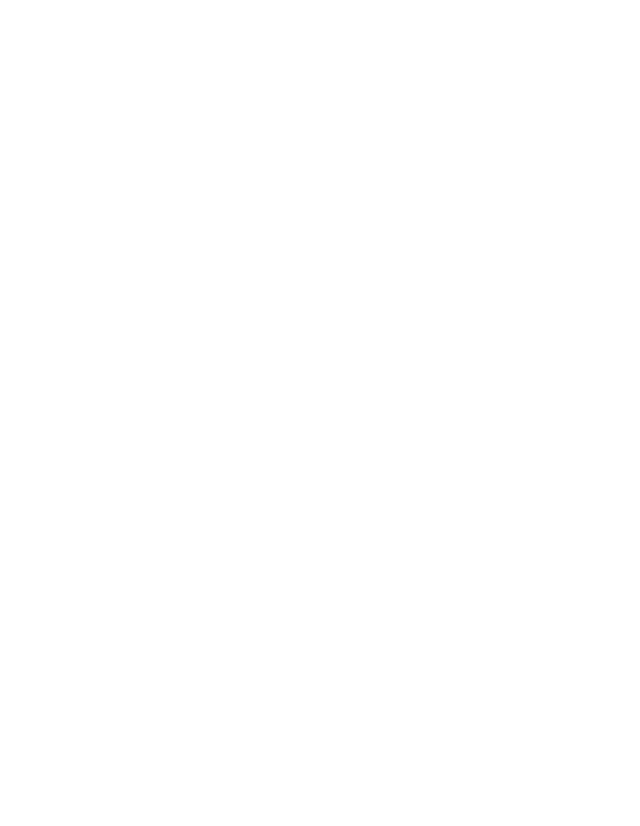
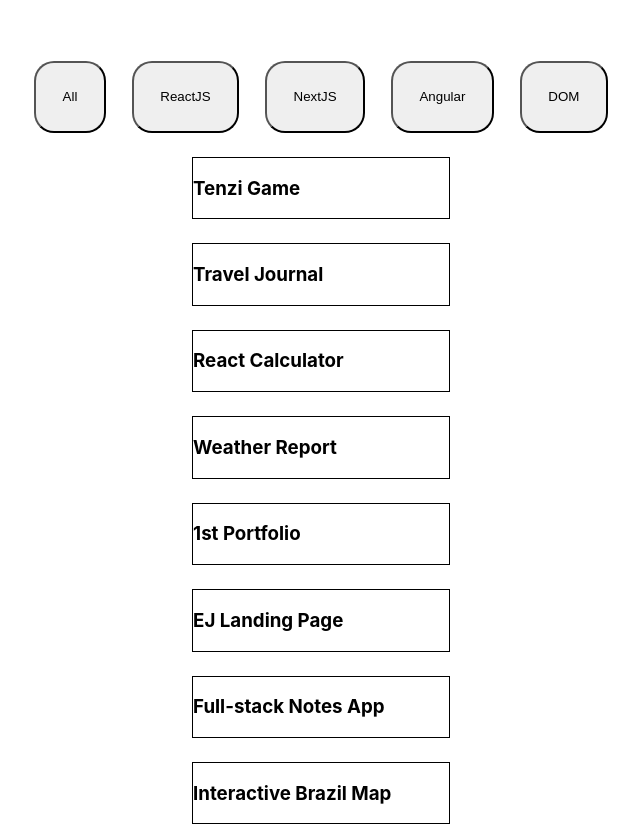
Before and after one commit to PedroMilani04/portfolio2.0, a React (Create React App) app: page / in a window 1280 px wide. Shown: the part 2040-2866 px from the top of the page, without its empty margins (319-959 px from the left). Before the commit the page ends 1996 px from the top, so only its background shows below. Built offline with nearby package versions, Linux system fonts and the light colour scheme.

Commit message:
projects start

```diff
--- a/src/App.js
+++ b/src/App.js
@@ -3,6 +3,7 @@
 import Hero from './components/Hero/Hero';
 import Navbar from './components/Navbar/Navbar';
 import Intro from './components/Intro/Intro';
+import Projects from './components/Projects/Projects';
 function App() {
 
 
@@ -11,6 +12,7 @@
       <Navbar />
       <Hero />
       <Intro />
+      <Projects />
     </div>
   );
 }
--- a/src/components/Intro/Intro.css
+++ b/src/components/Intro/Intro.css
@@ -260,7 +260,6 @@
     }
     .buttonscv {
         margin-top: 2vh;
-        flex-direction: column;
     }
 
     .cv {
--- a/src/components/Navbar/Navbar.css
+++ b/src/components/Navbar/Navbar.css
@@ -7,12 +7,11 @@
     z-index: 999;
     font-family: 'Montserrat', sans-serif;
     font-size: 1.15em;
-    /* From https://css.glass */
-background: rgba(40, 40, 40, 0.447);
-box-shadow: 0 4px 30px rgba(0, 0, 0, 0.1);
-backdrop-filter: blur(8.1px);
--webkit-backdrop-filter: blur(8.1px);
-border-bottom: 1px solid rgb(160, 160, 160);
+    background: rgba(40, 40, 40, 0.447);
+    box-shadow: 0 4px 30px rgba(0, 0, 0, 0.1);
+    backdrop-filter: blur(8.1px);
+    -webkit-backdrop-filter: blur(8.1px);
+    border-bottom: 1px solid rgb(160, 160, 160);
 }
 
 .navbar-list {
--- /dev/null
+++ b/src/components/Projects/Projects.css
@@ -0,0 +1,29 @@
+.Projects {
+    height: 100vh;
+    display: flex;
+    flex-direction: column;
+    justify-content: center;
+    align-items: center;
+    margin-top: 35vh;
+}
+
+.button-container {
+    display: flex;
+    column-gap: 2vw;
+}
+
+.button-container button {
+    padding: 2em;
+    border-radius: 20px;
+}
+
+.project-content {
+    display: flex;
+    flex-direction: column;
+}
+
+.project {
+    border: 1px solid black;
+    margin-top: 3vh;
+
+}
--- /dev/null
+++ b/src/components/Projects/Projects.js
@@ -0,0 +1,48 @@
+import React, { useState } from 'react';
+import './Projects.css'
+const projectsData = [
+    { id: 1, title: 'Tenzi Game', category: 'ReactJS' },
+    { id: 2, title: 'Travel Journal', category: 'ReactJS' },
+    { id: 3, title: 'React Calculator', category: 'ReactJS' },
+    { id: 4, title: 'Weather Report', category: 'ReactJS' },
+    { id: 5, title: '1st Portfolio', category: 'ReactJS' },
+    { id: 6, title: 'EJ Landing Page', category: 'ReactJS' },
+    { id: 7, title: 'Full-stack Notes App', category: 'ReactJS' },
+    { id: 8, title: 'Interactive Brazil Map', category: 'ReactJS' },
+    { id: 9, title: 'NextJS Pokédex', category: 'NextJS' },
+    { id: 10, title: 'SQL Login', category: 'NextJS' },
+    { id: 11, title: 'Pokedex', category: 'DOM' },
+    { id: 12, title: 'Gesture Controller Stream', category: 'DOM' },
+    { id: 13, title: 'Shopping Cart', category: 'DOM' },
+    { id: 14, title: 'Pokemon Card CSS Practice', category: 'DOM' },
+    { id: 15, title: '7Wonders', category: 'Angular' },
+
+];
+
+const Projects = () => {
+    const [selectedCategory, setSelectedCategory] = useState('All');
+
+    const filteredProjects = selectedCategory === 'All' ? projectsData : projectsData.filter((project) => project.category === selectedCategory)
+
+    return (
+        <div className='Projects'>
+            <div className='button-container'>
+                <button onClick={() => setSelectedCategory('All')}>All</button>
+                <button onClick={() => setSelectedCategory('ReactJS')}>ReactJS</button>
+                <button onClick={() => setSelectedCategory('NextJS')}>NextJS</button>
+                <button onClick={() => setSelectedCategory('Angular')}>Angular</button>
+                <button onClick={() => setSelectedCategory('DOM')}>DOM</button>
+            </div>
+            <div className='project-content'>
+                {filteredProjects.map((project) => (
+                    <div key={project.id} className='project'>
+                        <h3>{project.title}</h3>
+                        {/* Add other project details */}
+                    </div>
+                ))}
+            </div>
+        </div>
+    );
+};
+
+export default Projects;
```
